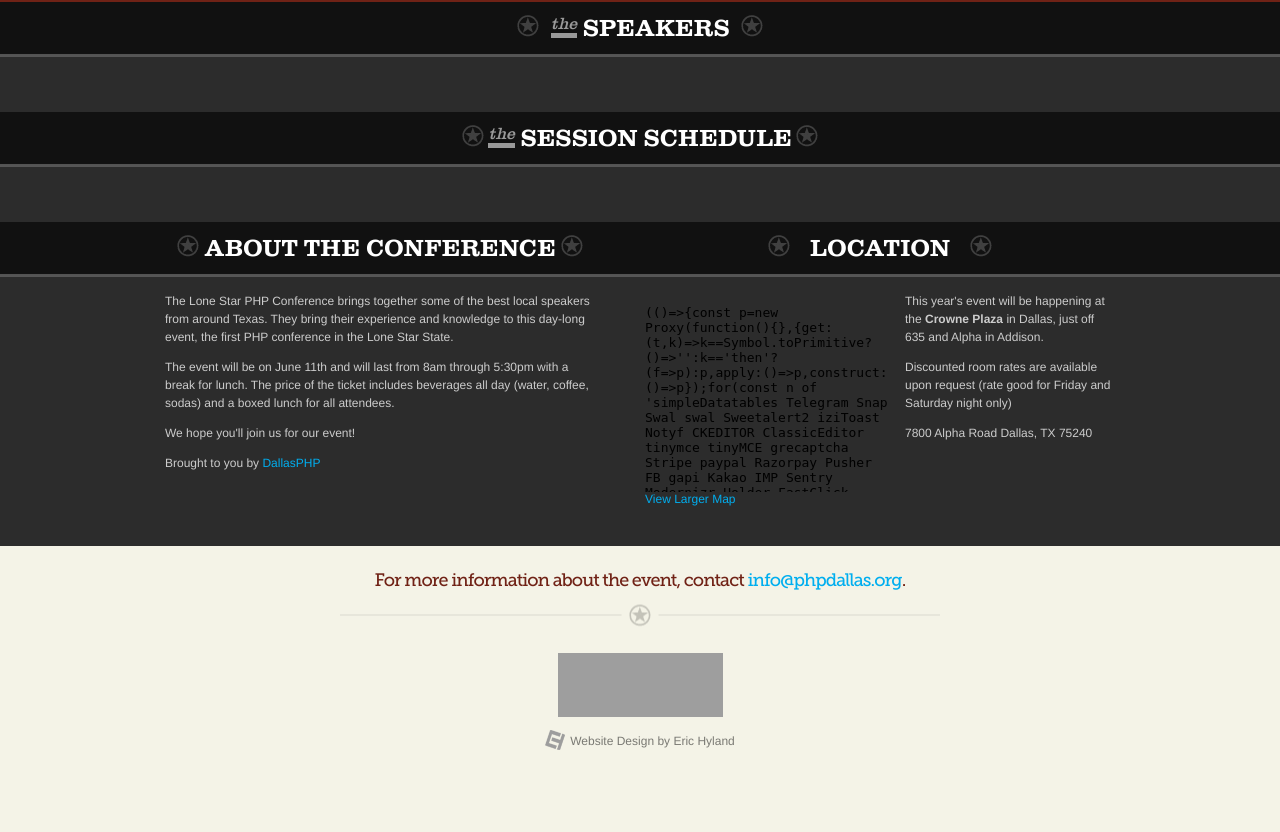
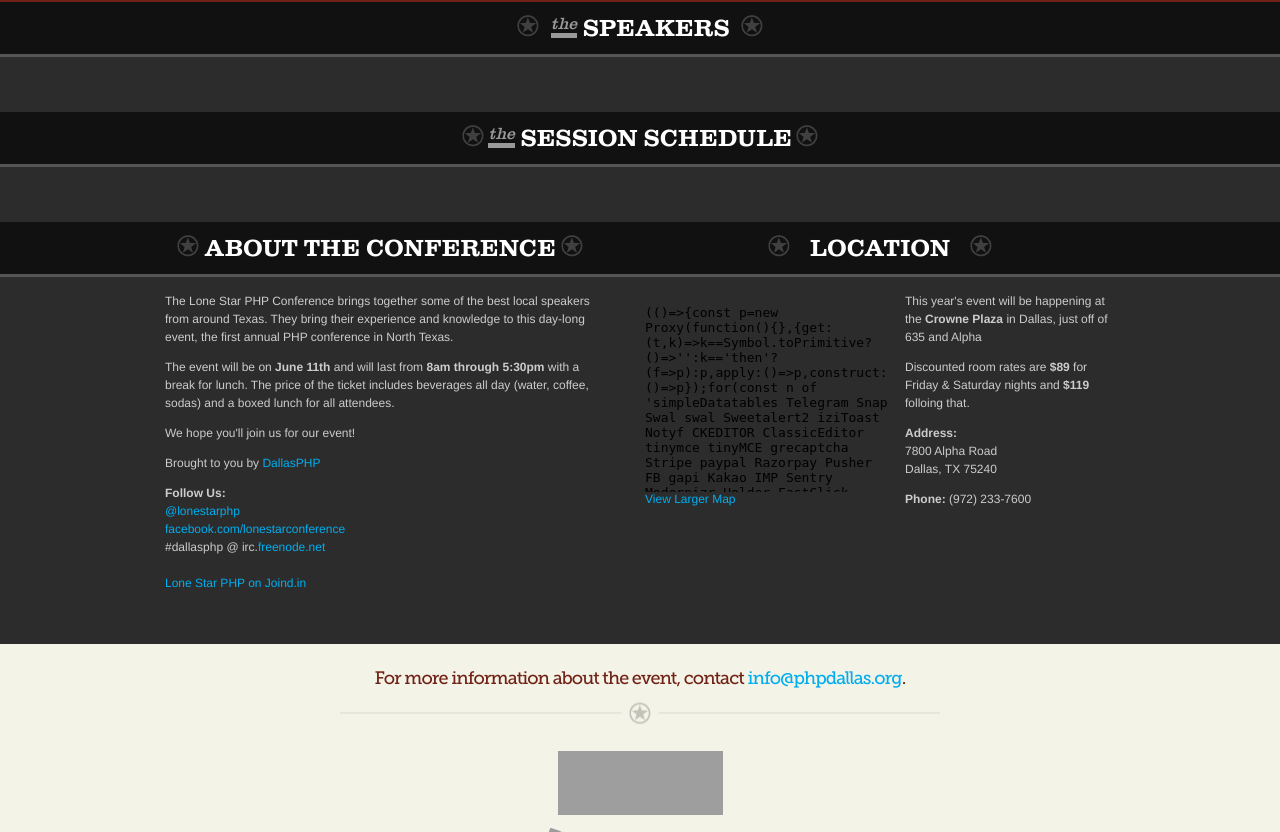
Before and after one commit to enygma/phpdallas, a PHP site: page /lonestarphp/view/template.php in a window 1280 px wide. Shown: the part 507-1339 px from the top of the page. Before the commit the page ends 1257 px from the top, so only its background shows below. Run offline with PHP 8.4, Linux system fonts and the light colour scheme; the template is opened without the code that fills it, so the values that code supplies are empty; some libraries are stand-ins or nearby versions; some web fonts are replaced; grey boxes are pictures that could not be loaded.

Commit message:
changes to the templating for the site, minor details

```diff
--- a/lonestarphp/view/index/speaker_block.php
+++ b/lonestarphp/view/index/speaker_block.php
@@ -30,12 +30,13 @@ foreach($speakerIds as $id):
 	}else{
 		$img = '/assets/img/lonestarphp/default.jpg';
 	}
+	$company_link = (isset($speaker->company_link)) ? $speaker->company_link : '';
 	?>
 
 	<div class="<?php echo $divClass?>">
 		<img src="<?php echo $img; ?>" class="left" />
 		<h4><?php echo $speaker->name; ?></h4>
-		<a href=""><?php echo $speaker->company; ?></a>
+		<a href="<?php echo $company_link; ?>"><?php echo $speaker->company; ?></a>
 	</div>
 	<?php
 	$col++;
--- a/lonestarphp/view/template.php
+++ b/lonestarphp/view/template.php
@@ -13,7 +13,7 @@
        Remove this if you use the .htaccess -->
   <meta http-equiv="X-UA-Compatible" content="IE=edge,chrome=1">
 
-  <title></title>
+  <title>Lone Star PHP Conference - June 11th, Dallas, Tx</title>
   <meta name="description" content="">
   <meta name="author" content="">
 
@@ -109,23 +109,35 @@
 			<div class="container_24 clearfix">
 				<div class="grid_11" id="about">
 					<h2>About The Conference</h2>
-					<p>The Lone Star PHP Conference brings together some of the best local speakers from around Texas. They bring their experience and knowledge to this day-long event, the first PHP conference in the Lone Star State.</p>
+					<p>The Lone Star PHP Conference brings together some of the best local speakers from around Texas. They bring their experience and knowledge to this day-long event, the first annual PHP conference in North Texas.</p>
 
-					<p>The event will be on June 11th and will last from 8am through 5:30pm with a break for lunch. The price of the ticket includes beverages all day (water, coffee, sodas) and a boxed lunch for all attendees.</p>
+					<p>The event will be on <b>June 11th</b> and will last from <b>8am through 5:30pm</b> with a break for lunch. The price of the ticket includes beverages all day (water, coffee, sodas) and a boxed lunch for all attendees.</p>
 
 					<p>We hope you'll join us for our event!</p>
 
 					<p>Brought to you by <a href="http://phpdallas.org">DallasPHP</a></p>
+
+					<p><b>Follow Us:</b><br />
+					<a href="http://twitter.com/lonestarphp">@lonestarphp</a><br />
+					<a href="http://facebook.com/lonestarconference">facebook.com/lonestarconference</a><br />
+					#dallasphp @ irc.<a href="http://freenode.net">freenode.net</a><br />
+					<br />
+					<a href="http://joind.in/event/lonestarphp">Lone Star PHP on Joind.in</a><br />
+					</p>
 				</div>
 
 				<div class="grid_12 prefix_1" id="location">
 					<h2>Location</h2>
 <iframe width="250" height="200" frameborder="0" scrolling="no" marginheight="0" marginwidth="0" style="float:left; margin-right:10px;" src="http://maps.google.com/maps?f=q&amp;source=s_q&amp;hl=en&amp;geocode=&amp;q=Crowne+Plaza+Suites+Dallas+Park+Central,+Alpha+Road,+Dallas,+TX&amp;aq=0&amp;sll=37.0625,-95.677068&amp;sspn=49.444078,95.273438&amp;ie=UTF8&amp;hq=Crowne+Plaza+Suites+Dallas+Park+Central&amp;hnear=Crowne+Plaza+Suites+Dallas+Park+Central,+7800+Alpha+Rd,+Dallas,+Texas+75240&amp;ll=32.928301,-96.771698&amp;spn=0.028817,0.042744&amp;z=13&amp;output=embed"></iframe><small><a href="http://maps.google.com/maps?f=q&amp;source=embed&amp;hl=en&amp;geocode=&amp;q=Crowne+Plaza+Suites+Dallas+Park+Central,+Alpha+Road,+Dallas,+TX&amp;aq=0&amp;sll=37.0625,-95.677068&amp;sspn=49.444078,95.273438&amp;ie=UTF8&amp;hq=Crowne+Plaza+Suites+Dallas+Park+Central&amp;hnear=Crowne+Plaza+Suites+Dallas+Park+Central,+7800+Alpha+Rd,+Dallas,+Texas+75240&amp;ll=32.928301,-96.771698&amp;spn=0.028817,0.042744&amp;z=13" style="float:left;clear:left;">View Larger Map</a></small>
 
-					<p>This year's event will be happening at the <b>Crowne Plaza</b> in Dallas, just off 635 and Alpha in Addison.</p>
-					<p>Discounted room rates are available upon request (rate good for Friday and Saturday night only)</p>
-					<p>7800 Alpha Road
+					<p>This year's event will be happening at the <b>Crowne Plaza</b> in Dallas, just off of 635 and Alpha</p>
+					<p>Discounted room rates are <b>$89</b> for Friday & Saturday nights and <b>$119</b> folloing that.</p>
+					<p><b>Address:</b><br/>
+					7800 Alpha Road<br />
 					Dallas, TX 75240</p>
+					<p>
+					<b>Phone:</b> (972) 233-7600
+					</p>
 				</div>
 			</div>
 		</section>
@@ -172,7 +184,7 @@
   <!-- asynchronous google analytics: mathiasbynens.be/notes/async-analytics-snippet
        change the UA-XXXXX-X to be your site's ID -->
   <script>
-   var _gaq = [['_setAccount', 'UA-XXXXX-X'], ['_trackPageview']];
+   var _gaq = [['_setAccount', 'UA-246789-4'], ['_trackPageview']];
    (function(d, t) {
     var g = d.createElement(t),
         s = d.getElementsByTagName(t)[0];
```
